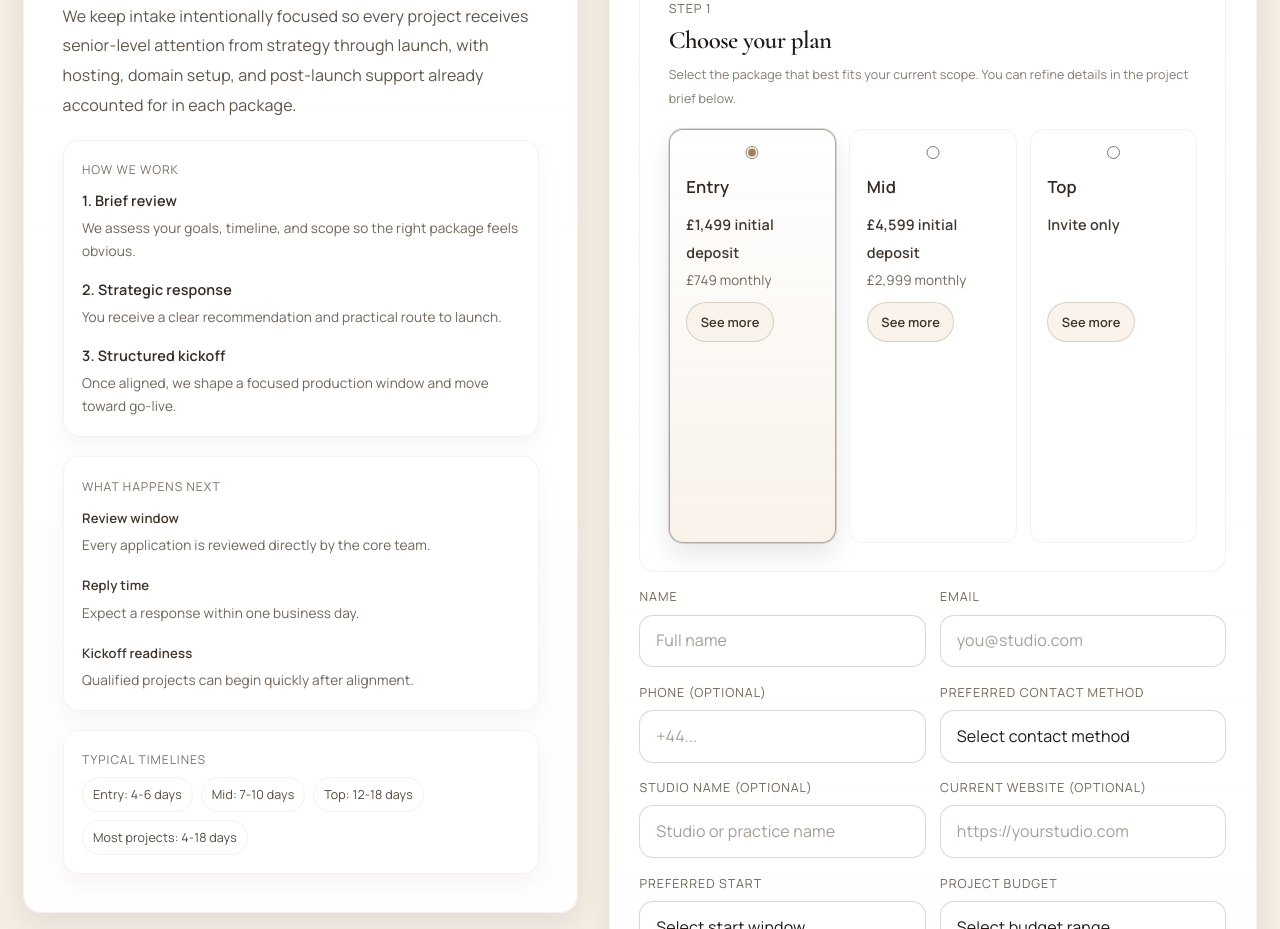
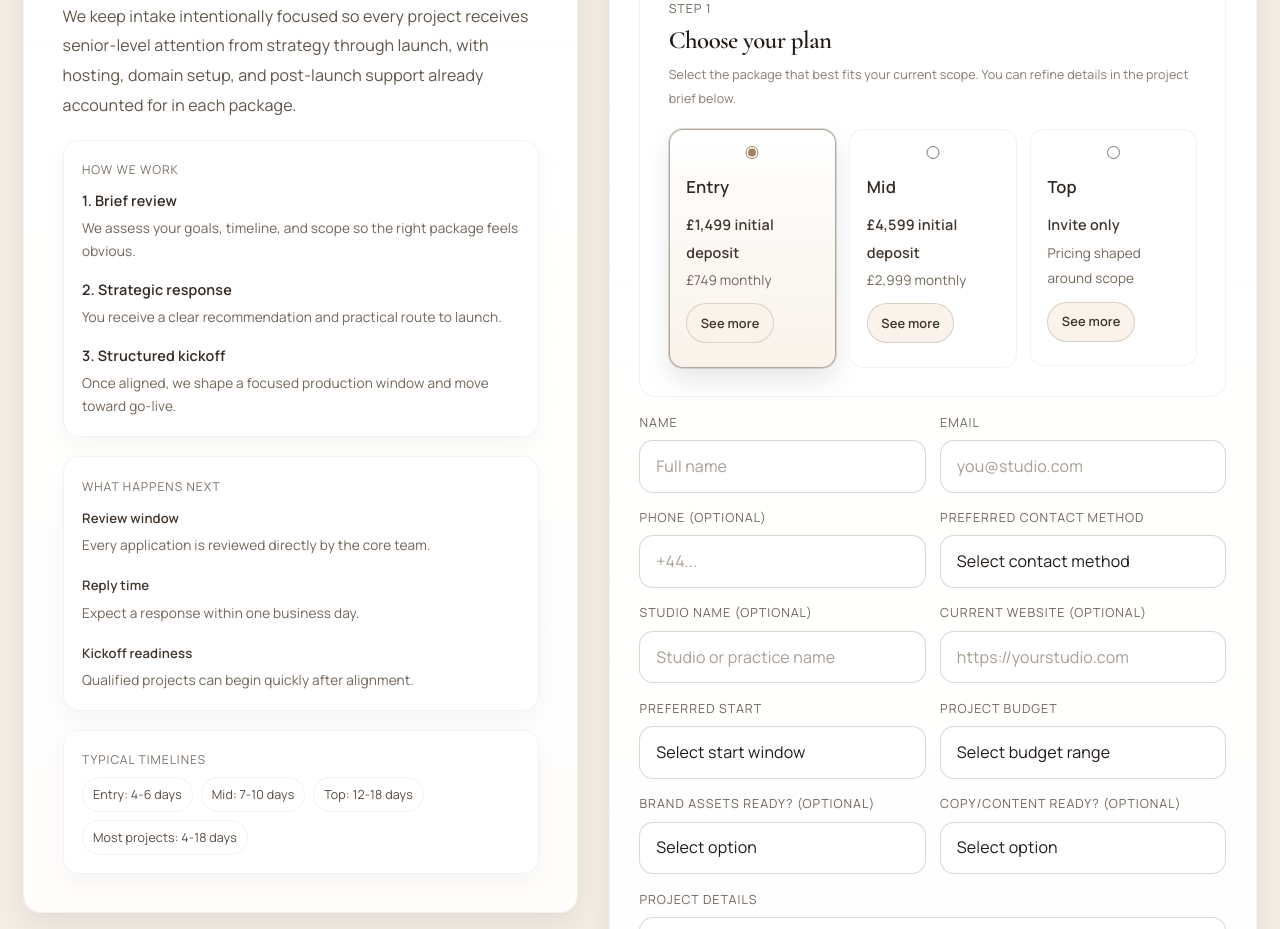
Before and after one commit to sleekstudiolondon/sleek-studio-london-v1, a Next.js app: page /contact in a window 1280 px wide. Shown: the part 960-1889 px from the top of the page. Built offline with nearby package versions, Linux system fonts and the light colour scheme.

Commit message:
final polish: fixed package alignment, stable CTA behaviour, top card symmetry

```diff
--- a/app/contact/ContactClient.tsx
+++ b/app/contact/ContactClient.tsx
@@ -297,6 +297,7 @@ export default function ContactClient() {
                     key={pkg.id}
                     className={`contact-plan-card ${isSelected ? "contact-plan-card-active" : ""}`}
                   >
+                    <div className="contact-plan-card-summary">
                       <input
                         type="radio"
                         name="selectedPlanId"
@@ -312,6 +313,7 @@ export default function ContactClient() {
                         {pricing.primary ? <p className="contact-plan-card-price">{pricing.primary}</p> : null}
                         {pricing.secondary ? <p className="contact-plan-card-monthly">{pricing.secondary}</p> : null}
                       </div>
+                      <div className="contact-plan-card-cta">
                         <button
                           type="button"
                           className="contact-plan-toggle"
@@ -324,11 +326,15 @@ export default function ContactClient() {
                         >
                           {isExpanded ? "See less" : "See more"}
                         </button>
-                  <div className="contact-plan-card-detail-shell">
+                      </div>
+                    </div>
                     <div
-                      id={detailsId}
-                      className={`contact-plan-card-details ${isExpanded ? "contact-plan-card-details-expanded" : ""}`}
+                      className={`contact-plan-card-detail-shell ${
+                        isExpanded ? "contact-plan-card-detail-shell-expanded" : ""
+                      }`}
+                      aria-hidden={!isExpanded}
                     >
+                      <div id={detailsId} className="contact-plan-card-details">
                         <p className="contact-plan-card-description">{pkg.description}</p>
                         <p className="contact-plan-card-details-label">Included</p>
                         <ul className="contact-plan-card-perks">
--- a/app/globals.css
+++ b/app/globals.css
@@ -1140,14 +1140,43 @@ a {
   flex-direction: column;
   gap: 0.52rem;
   cursor: pointer;
-  transition: all 300ms ease-out;
+  transition:
+    transform var(--transition-premium),
+    border-color var(--transition-premium),
+    box-shadow var(--transition-premium),
+    background var(--transition-premium);
   align-items: stretch;
-  height: 100%;
+}
+
+.contact-plan-card-summary {
+  display: flex;
+  flex-direction: column;
+  gap: 0.52rem;
 }
 
 .contact-plan-card-detail-shell {
-  display: grid;
-  align-content: start;
+  display: block;
+  overflow: hidden;
+  max-height: 0;
+  opacity: 0;
+  margin-top: 0;
+  transition:
+    max-height 400ms cubic-bezier(0.22, 0.61, 0.36, 1),
+    opacity 300ms ease 80ms,
+    margin-top 400ms cubic-bezier(0.22, 0.61, 0.36, 1);
+  will-change: max-height, opacity;
+}
+
+.contact-plan-card-detail-shell-expanded {
+  max-height: 520px;
+  opacity: 1;
+  margin-top: 0.08rem;
+}
+
+.contact-plan-card-cta {
+  display: flex;
+  align-items: flex-start;
+  padding-top: 0.08rem;
 }
 
 .contact-plan-card-head {
@@ -1244,23 +1273,7 @@ a {
 .contact-plan-card-details {
   display: grid;
   gap: 0.46rem;
-  max-height: 0;
-  opacity: 0;
   overflow: hidden;
-  transition:
-    max-height 260ms ease,
-    opacity 200ms ease,
-    padding-top 260ms ease,
-    margin-top 260ms ease;
-  padding-top: 0;
-  margin-top: 0;
-}
-
-.contact-plan-card-details-expanded {
-  max-height: 520px;
-  opacity: 1;
-  padding-top: 0.1rem;
-  margin-top: 0.1rem;
 }
 
 .contact-plan-card-details-label {
@@ -1304,7 +1317,6 @@ a {
   background: rgba(249, 243, 235, 0.96);
   color: rgba(52, 39, 28, 0.94);
   padding: 0.48rem 0.84rem;
-  margin-top: auto;
   font: inherit;
   font-size: 0.8rem;
   font-weight: 600;
@@ -2977,12 +2989,7 @@ select:focus-visible {
 @media (min-width: 760px) {
   .contact-plan-grid {
     grid-template-columns: repeat(3, minmax(0, 1fr));
-    align-items: stretch;
-    grid-auto-rows: 1fr;
-  }
-
-  .contact-plan-card-detail-shell {
-    min-height: 11rem;
+    align-items: start;
   }
 
   .contact-success-summary {
--- a/lib/pricing.ts
+++ b/lib/pricing.ts
@@ -108,7 +108,7 @@ export function getPackagePricing(packageItem: StudioPackage) {
   if (packageItem.isInviteOnly) {
     return {
       primary: "Invite only",
-      secondary: "",
+      secondary: "Pricing shaped around scope",
     };
   }
 
```
Lines whose indentation alone changed are shown as unchanged.
